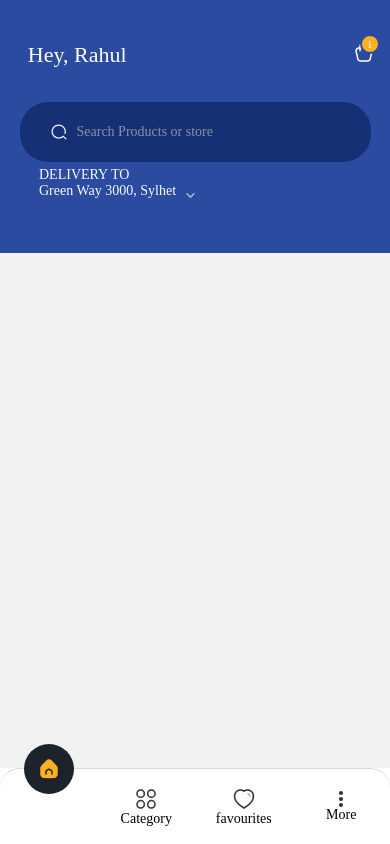
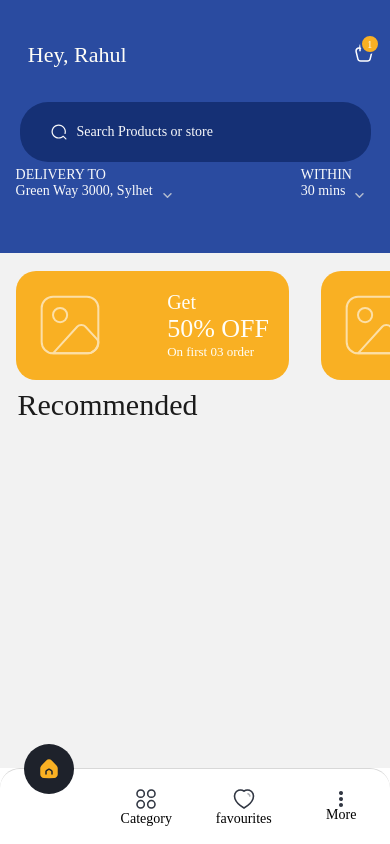
Before and after one commit to saisrinivas2511/urbanshelf, a React Native app: screen /Home in a window 390 px wide. Built offline with nearby package versions, Linux system fonts and the light colour scheme.

Commit message:
created two dropdown lists and a component and added some assets

```diff
--- /dev/null
+++ b/Assets/Icons/ImageIcon.tsx
@@ -0,0 +1,42 @@
+import * as React from "react";
+import Svg, { G, Path } from "react-native-svg";
+const ImageIcon = (props:any) => (
+  <Svg
+    width={68}
+    height={68}
+    viewBox="0 0 68 68"
+    fill="none"
+    xmlns="http://www.w3.org/2000/svg"
+    {...props}
+  >
+    <G id="Image Icon" opacity={0.6}>
+      <G id="Group">
+        <Path
+          id="Vector"
+          d="M5.66663 17C5.66663 13.9942 6.86067 11.1115 8.98608 8.98612C11.1115 6.86071 13.9942 5.66667 17 5.66667H51C54.0057 5.66667 56.8884 6.86071 59.0138 8.98612C61.1392 11.1115 62.3333 13.9942 62.3333 17V51C62.3333 54.0058 61.1392 56.8885 59.0138 59.0139C56.8884 61.1393 54.0057 62.3333 51 62.3333H17C13.9942 62.3333 11.1115 61.1393 8.98608 59.0139C6.86067 56.8885 5.66663 54.0058 5.66663 51V17Z"
+          stroke="white"
+          strokeWidth={2}
+          strokeLinecap="round"
+          strokeLinejoin="round"
+        />
+        <Path
+          id="Vector_2"
+          d="M24.0833 31.1667C27.9954 31.1667 31.1667 27.9954 31.1667 24.0833C31.1667 20.1713 27.9954 17 24.0833 17C20.1713 17 17 20.1713 17 24.0833C17 27.9954 20.1713 31.1667 24.0833 31.1667Z"
+          stroke="white"
+          strokeWidth={2}
+          strokeLinecap="round"
+          strokeLinejoin="round"
+        />
+        <Path
+          id="Vector_3"
+          d="M41.157 35.7596L17 62.3335H51.3768C54.2827 62.3335 57.0695 61.1791 59.1243 59.1244C61.179 57.0696 62.3333 54.2828 62.3333 51.377V51.0001C62.3333 49.6798 61.8375 49.1726 60.945 48.1951L49.5267 35.7426C48.9945 35.1621 48.3472 34.6989 47.626 34.3826C46.9048 34.0662 46.1256 33.9036 45.3381 33.9052C44.5506 33.9068 43.772 34.0726 43.0521 34.3918C42.3322 34.7111 41.6868 35.177 41.157 35.7596V35.7596Z"
+          stroke="white"
+          strokeWidth={2}
+          strokeLinecap="round"
+          strokeLinejoin="round"
+        />
+      </G>
+    </G>
+  </Svg>
+);
+export default ImageIcon;
--- a/Constants/COLORS.ts
+++ b/Constants/COLORS.ts
@@ -14,5 +14,5 @@ export const COLORS = {
   gray1: '#F8F9FB',
   iconYellow:'#FFC83A',
   activeIconBackground:'#1E222B',
-  greyText:"#8891A5"
+  greyText:'rgba(248, 249, 251, 1)'
 };
--- /dev/null
+++ b/src/Components/AddressDropdown.tsx
@@ -0,0 +1,94 @@
+import React, {useState} from 'react';
+import {View, Text, TouchableOpacity, Modal, FlatList} from 'react-native';
+import {SCREEN_HEIGHT, SCREEN_WIDTH} from '../../Constants/ScreenDimensions';
+import {COLORS} from '../../Constants/COLORS';
+import ArrowIcon from '../../Assets/Icons/ArrowIcon';
+
+interface Address {
+  id: number;
+  label: string;
+}
+
+interface DropdownProps {
+  addresses: Address[];
+}
+
+const defaultAddress: Address = {
+  id: 1, // Provide a default value for id
+  label: 'Green Way 3000, Sylhet', // Provide a default value for label
+};
+const Dropdown: React.FC<DropdownProps> = ({addresses}) => {
+  const [isOpen, setIsOpen] = useState(false);
+  const [selectedAddress, setSelectedAddress] = useState<Address | null>(
+    defaultAddress,
+  );
+
+  const handleToggleDropdown = () => {
+    setIsOpen(!isOpen);
+  };
+
+  const handleSelectAddress = (address: Address) => {
+    setSelectedAddress(address);
+    setIsOpen(false);
+  };
+
+  return (
+    <View>
+      <Text
+        style={{color: COLORS.gray1, fontFamily: 'Manrope-Bold', marginTop: 5}}>
+        DELIVERY TO
+      </Text>
+      <TouchableOpacity onPress={handleToggleDropdown}>
+        {selectedAddress && (
+          <View style={{flexDirection: 'row'}}>
+            <Text style={{fontFamily: 'Manrope-Medium', color: COLORS.gray1}}>
+              {selectedAddress.label}
+            </Text>
+            <ArrowIcon />
+          </View>
+        )}
+      </TouchableOpacity>
+
+      <Modal transparent={true} visible={isOpen} animationType="slide" onRequestClose={()=>setIsOpen(false)}>
+        <View
+          style={{
+            justifyContent: 'center',
+            alignItems: 'center',
+            height: SCREEN_HEIGHT * 0.4,
+            width: SCREEN_WIDTH,
+            backgroundColor: COLORS.white,
+            position: 'absolute',
+            bottom: 0,
+            paddingVertical: 20,
+            borderRadius: 28,
+          }}>
+          <FlatList
+            data={addresses}
+            keyExtractor={item => item.id.toString()}
+            renderItem={({item}) => (
+              <View style={{}}>
+                <TouchableOpacity
+                  style={{
+                    justifyContent: 'center',
+                    alignItems: 'center',
+                    height: SCREEN_HEIGHT * 0.1,
+                    width: SCREEN_WIDTH * 0.9,
+                    borderRadius: 20,
+                    backgroundColor: COLORS.blue1,
+                    margin: 5,
+                  }}
+                  onPress={() => handleSelectAddress(item)}>
+                  <Text style={{fontFamily: 'Manrope-SemiBold', margin: 5,color:COLORS.white}}>
+                    {item.label}
+                  </Text>
+                </TouchableOpacity>
+              </View>
+            )}
+          />
+        </View>
+      </Modal>
+    </View>
+  );
+};
+
+export default Dropdown;
--- a/src/Components/Dropdown.tsx
+++ b/src/Components/TimeDropdown.tsx
@@ -2,34 +2,34 @@ import React, {useState} from 'react';
 import {View, Text, TouchableOpacity, Modal, FlatList} from 'react-native';
 import {SCREEN_HEIGHT, SCREEN_WIDTH} from '../../Constants/ScreenDimensions';
 import {COLORS} from '../../Constants/COLORS';
-import Icon from 'react-native-vector-icons/SimpleLineIcons';
 import ArrowIcon from '../../Assets/Icons/ArrowIcon';
 
-interface Address {
+interface TimeOption {
   id: number;
-  label: string;
+  time: string;
 }
 
 interface DropdownProps {
-  addresses: Address[];
+  timeOptions: TimeOption[];
 }
 
-const defaultAddress: Address = {
-  id: 1, // Provide a default value for id
-  label: 'Green Way 3000, Sylhet', // Provide a default value for label
+const defaultTimeOption: TimeOption = {
+  id: 1,
+  time: '30 mins',
 };
-const Dropdown: React.FC<DropdownProps> = ({addresses}) => {
+
+const TimeDropdown: React.FC<DropdownProps> = ({timeOptions}) => {
   const [isOpen, setIsOpen] = useState(false);
-  const [selectedAddress, setSelectedAddress] = useState<Address | null>(
-    defaultAddress,
+  const [selectedTime, setSelectedTime] = useState<TimeOption | null>(
+    defaultTimeOption,
   );
 
   const handleToggleDropdown = () => {
     setIsOpen(!isOpen);
   };
 
-  const handleSelectAddress = (address: Address) => {
-    setSelectedAddress(address);
+  const handleSelectTime = (timeOption: TimeOption) => {
+    setSelectedTime(timeOption);
     setIsOpen(false);
   };
 
@@ -37,25 +37,29 @@ const Dropdown: React.FC<DropdownProps> = ({addresses}) => {
     <View>
       <Text
         style={{color: COLORS.gray1, fontFamily: 'Manrope-Bold', marginTop: 5}}>
-        DELIVERY TO
+       WITHIN
       </Text>
       <TouchableOpacity onPress={handleToggleDropdown}>
-        {selectedAddress && (
+        {selectedTime && (
           <View style={{flexDirection: 'row'}}>
             <Text style={{fontFamily: 'Manrope-Medium', color: COLORS.gray1}}>
-              {selectedAddress.label}
+              {selectedTime.time}
             </Text>
             <ArrowIcon />
           </View>
         )}
       </TouchableOpacity>
 
-      <Modal transparent={true} visible={isOpen} animationType="slide">
+      <Modal
+        transparent={true}
+        visible={isOpen}
+        animationType="slide"
+        onRequestClose={() => setIsOpen(false)}>
         <View
           style={{
             justifyContent: 'center',
             alignItems: 'center',
-            height: SCREEN_HEIGHT * 0.45,
+            height: SCREEN_HEIGHT * 0.4,
             width: SCREEN_WIDTH,
             backgroundColor: COLORS.white,
             position: 'absolute',
@@ -64,7 +68,7 @@ const Dropdown: React.FC<DropdownProps> = ({addresses}) => {
             borderRadius: 28,
           }}>
           <FlatList
-            data={addresses}
+            data={timeOptions}
             keyExtractor={item => item.id.toString()}
             renderItem={({item}) => (
               <View style={{}}>
@@ -78,9 +82,14 @@ const Dropdown: React.FC<DropdownProps> = ({addresses}) => {
                     backgroundColor: COLORS.blue1,
                     margin: 5,
                   }}
-                  onPress={() => handleSelectAddress(item)}>
-                  <Text style={{fontFamily: 'Manrope-SemiBold', margin: 5}}>
-                    {item.label}
+                  onPress={() => handleSelectTime(item)}>
+                  <Text
+                    style={{
+                      fontFamily: 'Manrope-SemiBold',
+                      margin: 5,
+                      color: COLORS.white,
+                    }}>
+                    {item.time}
                   </Text>
                 </TouchableOpacity>
               </View>
@@ -92,4 +101,4 @@ const Dropdown: React.FC<DropdownProps> = ({addresses}) => {
   );
 };
 
-export default Dropdown;
+export default TimeDropdown;
--- /dev/null
+++ b/src/Components/offersflatlist.tsx
@@ -0,0 +1,99 @@
+import React from 'react';
+import {
+  SafeAreaView,
+  View,
+  FlatList,
+  StyleSheet,
+  Text,
+  StatusBar,
+} from 'react-native';
+import {COLORS} from '../../Constants/COLORS';
+import {SCREEN_WIDTH} from '../../Constants/ScreenDimensions';
+import ImageIcon from '../../Assets/Icons/ImageIcon';
+const offers = [
+  {
+    id: 1,
+    title: '50% OFF',
+    catchword: 'Get',
+    condition: 'On first 03 order',
+  },
+  {
+    id: 2,
+    title: ' 20% OFF',
+    catchword: 'Flat',
+    condition: 'On first Your order',
+  },
+  {
+    id: 3,
+    title: ' 25% OFF ',
+
+    catchword: 'Get',
+    condition: 'On Referring A Friend',
+  },
+];
+
+type ItemProps = {title: string};
+interface OfferProps {
+  catchword: string;
+  title: string;
+  condition: string;
+}
+const Item = (props: OfferProps) => (
+  <View style={styles.item}>
+    <ImageIcon />
+    <View>
+      <Text style={styles.catchword}>{props.catchword}</Text>
+      <Text style={styles.title}>{props.title}</Text>
+      <Text style={styles.condition}>{props.condition}</Text>
+    </View>
+  </View>
+);
+
+const OfferFlatlist = () => {
+  return (
+    <FlatList
+      style={{marginTop: 10}}
+      showsHorizontalScrollIndicator={false}
+      horizontal={true}
+      data={offers}
+      renderItem={({item}) => (
+        <Item
+          title={item.title}
+          condition={item.condition}
+          catchword={item.catchword}
+        />
+      )}
+      keyExtractor={item => item.id.toString()}
+    />
+  );
+};
+
+const styles = StyleSheet.create({
+  item: {
+    width: SCREEN_WIDTH * 0.7,
+    backgroundColor: COLORS.yellow,
+    padding: 20,
+    marginVertical: 8,
+    marginHorizontal: 16,
+    borderRadius: 20,
+    flexDirection: 'row',
+    justifyContent: 'space-between',
+  },
+  title: {
+    fontFamily: 'Manrope-Bold',
+    fontSize: 26,
+    color: COLORS.white,
+  },
+  condition: {
+    fontFamily: 'Manrope-SemiBold',
+    fontSize: 13,
+    color: COLORS.white,
+  },
+  catchword: {
+    fontFamily: 'Manrope-SemiBold',
+    fontSize: 20,
+    color: COLORS.white,
+  },
+});
+
+export default OfferFlatlist;
--- a/src/Navigation/BottomNavigator.tsx
+++ b/src/Navigation/BottomNavigator.tsx
@@ -14,7 +14,7 @@ import HeartIconFill from '../../Assets/Icons/HeartFillIcon';
 import MoreIconFill from '../../Assets/Icons/MoreIconFill';
 import MoreIcon from '../../Assets/Icons/MoreIcon';
 import {StatusBar, View, ViewStyle} from 'react-native';
-import {SCREEN_HEIGHT} from '../../Constants/ScreenDimensions';
+import {SCREEN_HEIGHT, SCREEN_WIDTH} from '../../Constants/ScreenDimensions';
 import {COLORS} from '../../Constants/COLORS';
 
 interface FocusedViewProps {
@@ -26,6 +26,7 @@ export const BottomNavigator = () => {
   return (
     <NavigationContainer>
       <StatusBar backgroundColor={COLORS.blue1} />
+      <View style={{height: SCREEN_HEIGHT, width: SCREEN_WIDTH}}>
         <Tab.Navigator
           screenOptions={({route}) => ({
             tabBarIcon: ({focused}) => {
@@ -57,7 +58,6 @@ export const BottomNavigator = () => {
             headerShown: false,
             tabBarShowLabel: false,
             tabBarStyle: {
-
               borderTopLeftRadius: 20,
               borderTopRightRadius: 20,
               height: SCREEN_HEIGHT * 0.09,
@@ -68,6 +68,7 @@ export const BottomNavigator = () => {
           <Tab.Screen name="favourite" component={Favourite} />
           <Tab.Screen name="More" component={More} />
         </Tab.Navigator>
+      </View>
     </NavigationContainer>
   );
 };
--- a/src/Screens/Home.tsx
+++ b/src/Screens/Home.tsx
@@ -1,11 +1,12 @@
-import {Text, View} from 'react-native';
+import {StyleSheet, Text, View} from 'react-native';
 import React, {useState} from 'react';
 import {SCREEN_HEIGHT, SCREEN_WIDTH} from '../../Constants/ScreenDimensions';
 import {COLORS} from '../../Constants/COLORS';
 import SearchBar from '../Components/SearchBar';
-import BagIcon from '../../Assets/Icons/bagIcon';
-import Dropdown from '../Components/Dropdown';
 import CartIcon from '../Components/Cart';
+import Dropdown from '../Components/AddressDropdown';
+import TimeDropdown from '../Components/TimeDropdown';
+import OfferFlatlist from '../Components/offersflatlist';
 
 const Home = () => {
   const address = [
@@ -14,13 +15,14 @@ const Home = () => {
     {id: 3, label: 'Schofields, NSW'},
   ];
 
+  const time = [
+    {id: 1, time: '30 mins'},
+    {id: 2, time: '15 mins'},
+    {id: 3, time: '10 mins'},
+  ];
   return (
-    <View style={{backgroundColor: COLORS.white}}>
-      <View
-        style={{
-          height: SCREEN_HEIGHT * 0.3,
-          backgroundColor: COLORS.blue1,
-        }}>
+    <View>
+      <View style={styles.Header}>
         <View
           style={{
             justifyContent: 'space-around',
@@ -45,12 +47,39 @@ const Home = () => {
         <View style={{justifyContent: 'center', alignItems: 'center'}}>
           <SearchBar />
         </View>
-        <View style={{marginLeft: SCREEN_WIDTH * 0.1}}>
+        <View
+          style={{
+            marginLeft: SCREEN_WIDTH * 0.04,
+            marginRight: SCREEN_WIDTH * 0.04,
+            flexDirection: 'row',
+            justifyContent: 'space-between',
+          }}>
           <Dropdown addresses={address} />
+          <TimeDropdown timeOptions={time} />
         </View>
       </View>
+      <OfferFlatlist />
+      <Text style={styles.title}>Recommended</Text>
     </View>
   );
 };
 
 export default Home;
+
+const styles = StyleSheet.create({
+  Header: {
+    height: SCREEN_HEIGHT * 0.3,
+    backgroundColor: COLORS.blue1,
+  },
+  title: {
+    fontFamily: 'Manrope-Bold',
+    fontSize: 30,
+    color: COLORS.black1,
+    marginLeft:SCREEN_WIDTH*0.045
+  },
+  condition: {
+    fontFamily: 'Manrope-SemiBold',
+    fontSize: 13,
+    color: COLORS.white,
+  },
+});
```
Also changed, not shown: Assets/Icons/HeartRedFill.tsx (added, +18 -0 lines), src/Components/RecommendedList.tsx (added, +12 -0 lines). Lines whose indentation alone changed are shown as unchanged.
